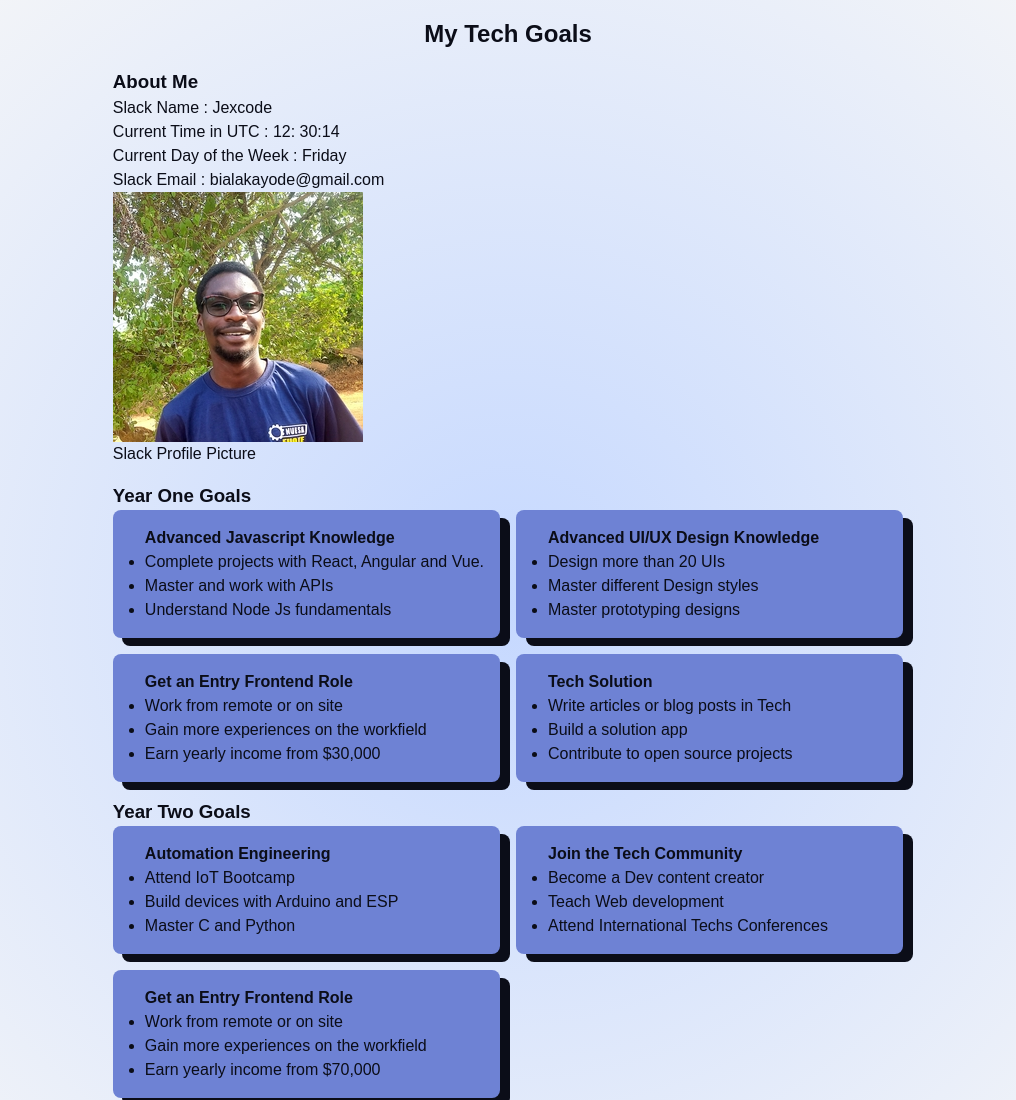
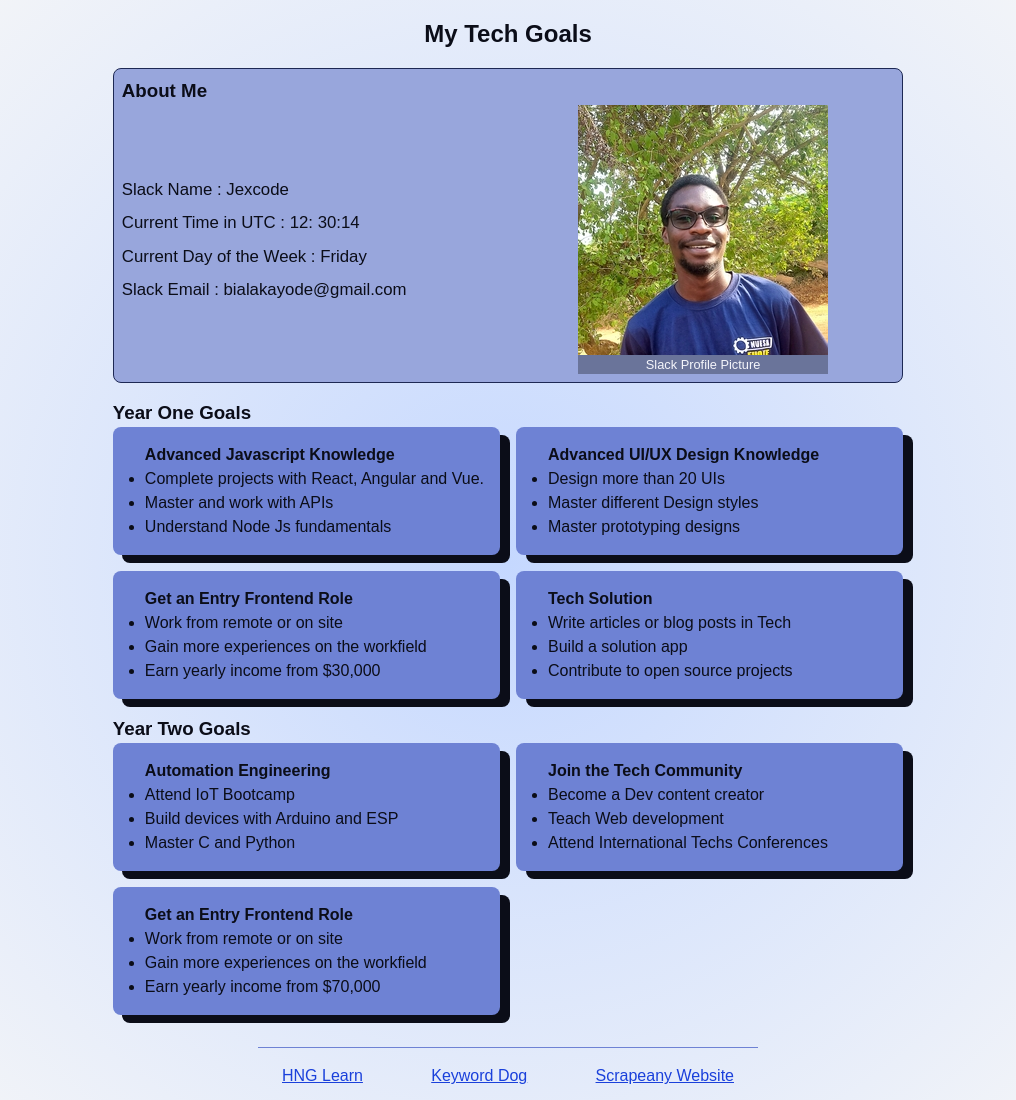
Before and after one commit to Jexcode/Hng-jexcode, a plain HTML site: page index.html in a window 1280 px wide. Shown: the top 1100 px of the page, without its empty margins (132-1148 px from the left). Drawn offline with Linux system fonts and the light colour scheme.

Commit message:
Update style.css

```diff
--- a/style.css
+++ b/style.css
@@ -71,7 +71,7 @@ p, h1, h2, h3, h4, h5, h6 {
   margin: 0 auto .5rem;
 }
 
-.wrapper > [data-testid="profile"]{
+.wrapper > .profile{
   border: 1px solid var(--secondary2);
   border-radius: .5rem;
   background: var(--secondary);
@@ -79,7 +79,7 @@ p, h1, h2, h3, h4, h5, h6 {
 }
 
 
-.wrapper > [data-testid="profile"] .details {
+.wrapper > .profile .details {
   display: grid;
   gap: 0.5rem;
   justify-content: start;
@@ -87,30 +87,30 @@ p, h1, h2, h3, h4, h5, h6 {
   width: 100%;
 }
 
-.wrapper > [data-testid="profile"] .details p {
+.wrapper > .profile .details p {
   font-size: 1.05rem;
   font-weight: 500;
 }
 
-.wrapper > [data-testid="profile"] > .details p > span{
+.wrapper > .profile > .details p > span{
   font-weight: 400;
 }
 
-.wrapper > [data-testid="profile"] > .details .profileText{
+.wrapper > .profile > .details .profileText{
   display: flex;
   flex-direction: column;
   gap: .5rem;
 }
 
-.wrapper > [data-testid="profile"] [data-testid="slackProfilePicture"] {
+.wrapper > .profile [data-testid="slackProfilePicture"] {
   aspect-ratio: 1;
 }
 
-.wrapper > [data-testid="profile"] > .details .profileImg{
+.wrapper > .profile > .details .profileImg{
   justify-self: center;
 }
 
-.wrapper > [data-testid="profile"] > .details .profileImg figcaption{
+.wrapper > .profile > .details .profileImg figcaption{
   background: hsla(235, 0%, 0%, 0.3);
   color: var(--background);
   font-size: .8rem;
@@ -192,7 +192,7 @@ p, h1, h2, h3, h4, h5, h6 {
     grid-template-columns: repeat(2, 1fr);
   }
 
-.wrapper > [data-testid="profile"] .details {
+.wrapper > .profile .details {
   grid-template-columns: repeat(auto-fit, minmax(15rem, 1fr));
 }
 
```
